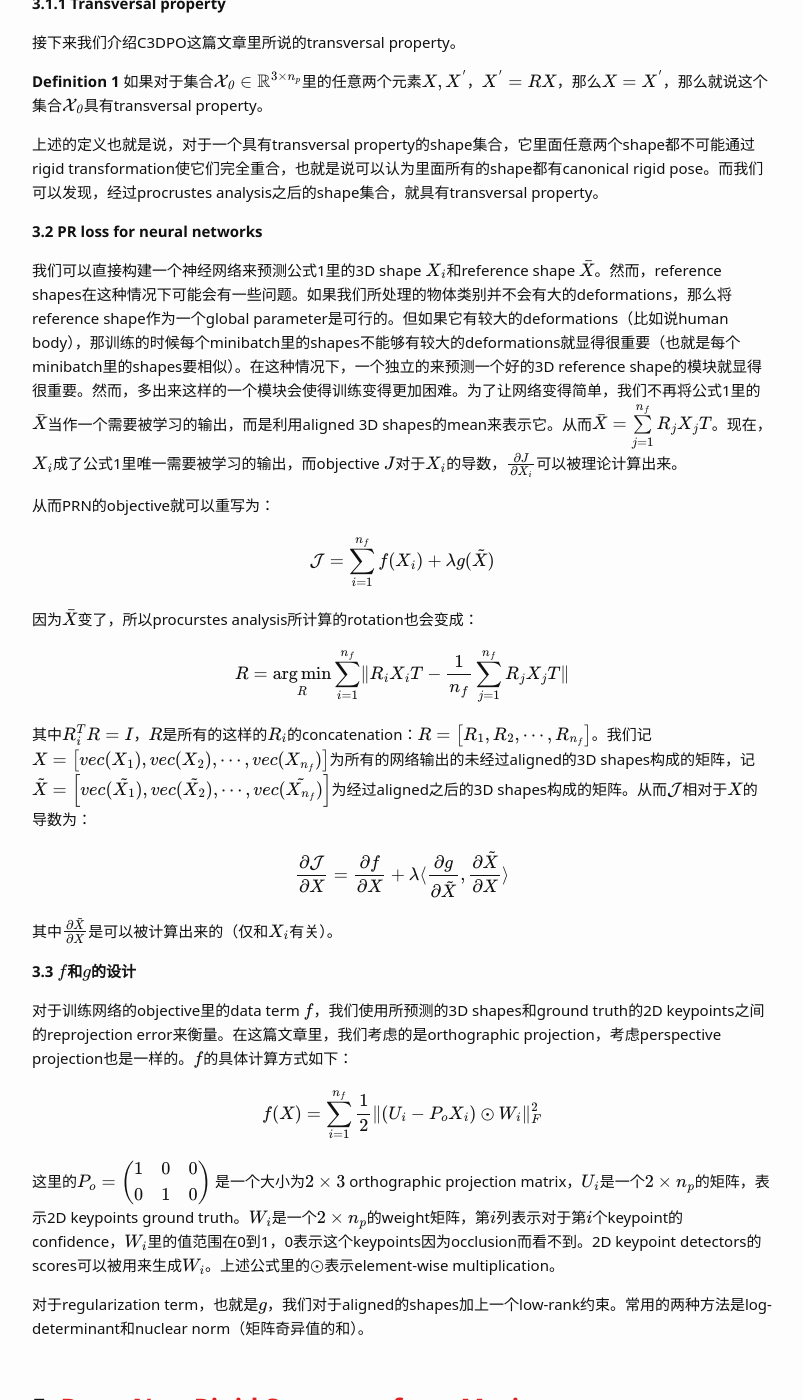
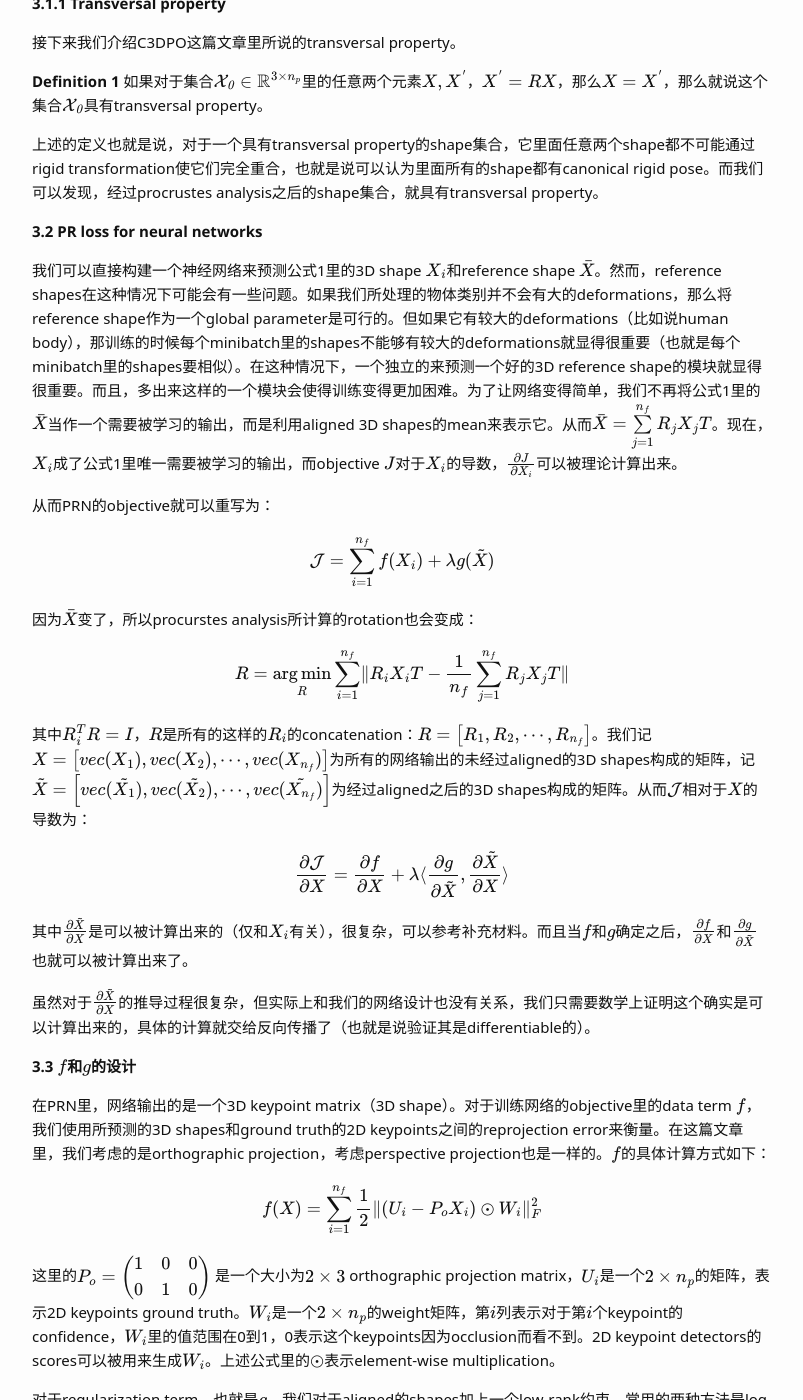
Before and after one commit to Wei-kang-Wang/tech-log, a Jekyll site: the page built from _posts/2022-01-01-Non rigid structucre from motion.md, in a window 1280 px wide and 1400 px high, scrolled down 15352 px. Shown: the whole window, without its empty margins (238-1041 px from the left). Built offline with Jekyll 4.4.1, drawn with Linux system fonts in a browser that asks for light colours; some web fonts are replaced; formulas are drawn with MathJax 3; some of the changed text lies outside the part shown.

Commit message:
Update 2022-01-01-Non rigid structucre from motion.md

```diff
--- a/_posts/2022-01-01-Non rigid structucre from motion.md
+++ b/_posts/2022-01-01-Non rigid structucre from motion.md
@@ -395,7 +395,7 @@ $$R_i = \mathop{\arg\min}\limits_{R} \lVert RX_iT - \bar{X} \rVert$$
 
 **3.2 PR loss for neural networks**
 
-我们可以直接构建一个神经网络来预测公式1里的3D shape $$X_i$$和reference shape $$\bar{X}$$。然而，reference shapes在这种情况下可能会有一些问题。如果我们所处理的物体类别并不会有大的deformations，那么将reference shape作为一个global parameter是可行的。但如果它有较大的deformations（比如说human body），那训练的时候每个minibatch里的shapes不能够有较大的deformations就显得很重要（也就是每个minibatch里的shapes要相似）。在这种情况下，一个独立的来预测一个好的3D reference shape的模块就显得很重要。然而，多出来这样的一个模块会使得训练变得更加困难。为了让网络变得简单，我们不再将公式1里的$$\bar{X}$$当作一个需要被学习的输出，而是利用aligned 3D shapes的mean来表示它。从而$$\bar{X} = \sum\limits_{j=1}^{n_f} R_j X_j T$$。现在，$$X_i$$成了公式1里唯一需要被学习的输出，而objective $$J$$对于$$X_i$$的导数，$$\frac{\partial J}{\partial X_i}$$可以被理论计算出来。
+我们可以直接构建一个神经网络来预测公式1里的3D shape $$X_i$$和reference shape $$\bar{X}$$。然而，reference shapes在这种情况下可能会有一些问题。如果我们所处理的物体类别并不会有大的deformations，那么将reference shape作为一个global parameter是可行的。但如果它有较大的deformations（比如说human body），那训练的时候每个minibatch里的shapes不能够有较大的deformations就显得很重要（也就是每个minibatch里的shapes要相似）。在这种情况下，一个独立的来预测一个好的3D reference shape的模块就显得很重要。而且，多出来这样的一个模块会使得训练变得更加困难。为了让网络变得简单，我们不再将公式1里的$$\bar{X}$$当作一个需要被学习的输出，而是利用aligned 3D shapes的mean来表示它。从而$$\bar{X} = \sum\limits_{j=1}^{n_f} R_j X_j T$$。现在，$$X_i$$成了公式1里唯一需要被学习的输出，而objective $$J$$对于$$X_i$$的导数，$$\frac{\partial J}{\partial X_i}$$可以被理论计算出来。
 
 从而PRN的objective就可以重写为：
 
@@ -409,12 +409,14 @@ $$R = \mathop{\arg\min}\limits_{R} \sum\limits_{i=1}^{n_f} \lVert R_i X_i T - \f
 
 $$\frac{\partial \mathcal{J}}{\partial X} = \frac{\partial f}{\partial X} + \lambda \langle \frac{\partial g}{\partial \tilde{X}}, \frac{\partial \tilde{X}}{\partial X} \rangle$$
 
-其中$$\frac{\partial \tilde{X}}{\partial X}$$是可以被计算出来的（仅和$$X_i$$有关）。
+其中$$\frac{\partial \tilde{X}}{\partial X}$$是可以被计算出来的（仅和$$X_i$$有关），很复杂，可以参考补充材料。而且当$$f$$和$$g$$确定之后，$$\frac{\partial f}{\partial X}$$和$$\frac{\partial g}{\partial \tilde X}$$也就可以被计算出来了。
+
+虽然对于$$\frac{\partial \tilde{X}}{\partial X}$$的推导过程很复杂，但实际上和我们的网络设计也没有关系，我们只需要数学上证明这个确实是可以计算出来的，具体的计算就交给反向传播了（也就是说验证其是differentiable的）。
 
 
 **3.3 $$f$$和$$g$$的设计**
 
-对于训练网络的objective里的data term $$f$$，我们使用所预测的3D shapes和ground truth的2D keypoints之间的reprojection error来衡量。在这篇文章里，我们考虑的是orthographic projection，考虑perspective projection也是一样的。$$f$$的具体计算方式如下：
+在PRN里，网络输出的是一个3D keypoint matrix（3D shape）。对于训练网络的objective里的data term $$f$$，我们使用所预测的3D shapes和ground truth的2D keypoints之间的reprojection error来衡量。在这篇文章里，我们考虑的是orthographic projection，考虑perspective projection也是一样的。$$f$$的具体计算方式如下：
 
 $$f(X) = \sum\limits_{i=1}^{n_f} \frac{1}{2} \lVert (U_i - P_o X_i ) \odot W_i \rVert_F^2$$
 
@@ -425,6 +427,10 @@ $$f(X) = \sum\limits_{i=1}^{n_f} \frac{1}{2} \lVert (U_i - P_o X_i ) \odot W_i \
 是一个大小为$$2 \times 3$$ orthographic projection matrix，$$U_i$$是一个$$2 \times n_p$$的矩阵，表示2D keypoints ground truth。$$W_i$$是一个$$2 \times n_p$$的weight矩阵，第$$i$$列表示对于第$$i$$个keypoint的confidence，$$W_i$$里的值范围在0到1，0表示这个keypoints因为occlusion而看不到。2D keypoint detectors的scores可以被用来生成$$W_i$$。上述公式里的$$\odot$$表示element-wise multiplication。
 
 对于regularization term，也就是$$g$$，我们对于aligned的shapes加上一个low-rank约束。常用的两种方法是log-determinant和nuclear norm（矩阵奇异值的和）。
+
+**3.4 Network Structure**
+
+这篇文章使用了两种网络结构，fully connected networks（FCN）和CNN。对于FCN结构，x,y的预测和z的预测用了不同的网络来分别得出，实验证明效果更好，如fig2所示。FCN的数据就仅仅只是2D keypoints的gt构成的sequence。对于CNN结构，输入网络的是RGB图片，使用resnet50作为backbone。最后一层卷积层大小为$$2048 \times 7 \times 7$$，再利用fully connected layer将其转换为3D keypoints矩阵输出。resnet的参数被设定为在imagenet上预训练过了的。
 
 
 
```
Also changed, not shown: other parts of _posts/2022-01-01-Non rigid structucre from motion.md (+2 -2 lines).
